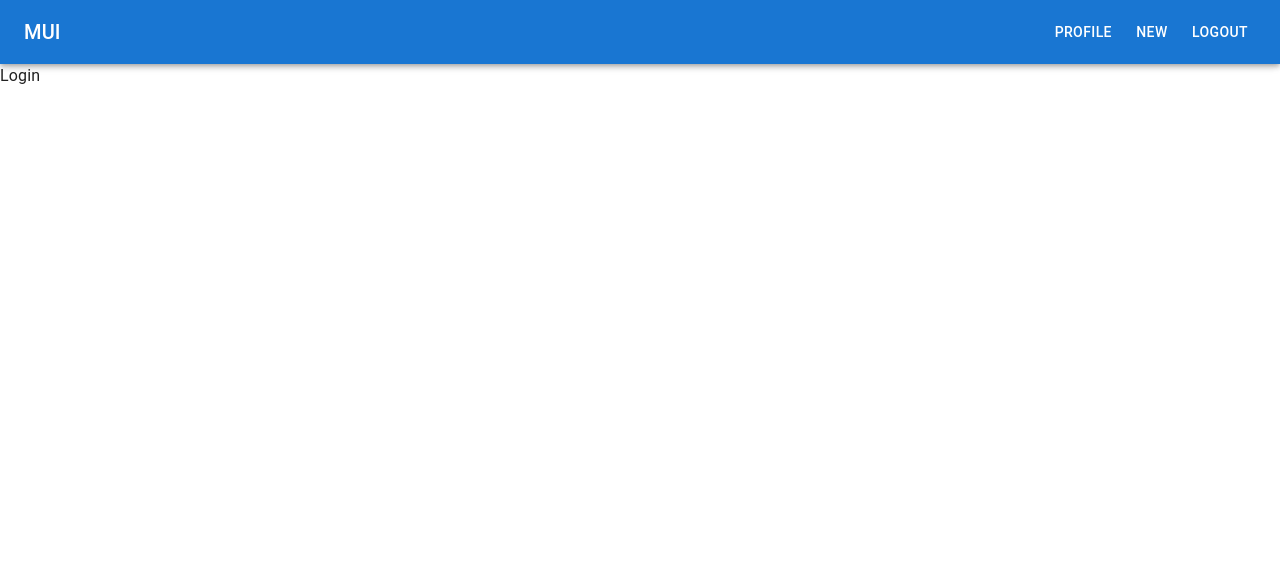
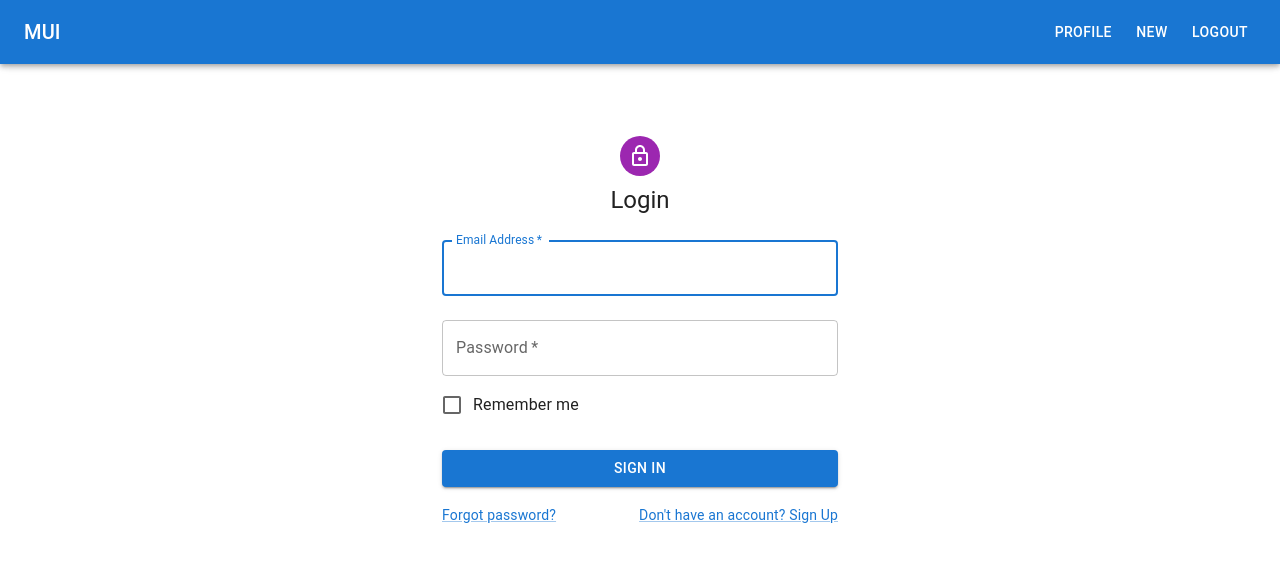
Before and after one commit to erhantezer/fireblog-context, a React (Create React App) app: page /login in a window 1280 px wide. Shown: the top 562 px of the page. Built offline with nearby package versions, Linux system fonts and the light colour scheme; no server answers.

Commit message:
login updated

```diff
--- a/src/pages/Login.jsx
+++ b/src/pages/Login.jsx
@@ -1,9 +1,99 @@
-import React from 'react'
+import * as React from 'react';
+import Avatar from '@mui/material/Avatar';
+import Button from '@mui/material/Button';
+import CssBaseline from '@mui/material/CssBaseline';
+import TextField from '@mui/material/TextField';
+import FormControlLabel from '@mui/material/FormControlLabel';
+import Checkbox from '@mui/material/Checkbox';
+import Link from '@mui/material/Link';
+import Grid from '@mui/material/Grid';
+import Box from '@mui/material/Box';
+import LockOutlinedIcon from '@mui/icons-material/LockOutlined';
+import Typography from '@mui/material/Typography';
+import Container from '@mui/material/Container';
+import { createTheme, ThemeProvider } from '@mui/material/styles';
 
-const Login = () => {
+
+
+const theme = createTheme();
+
+export default function Login() {
+
+  const handleSubmit = (event) => {
+    event.preventDefault();
+    const data = new FormData(event.currentTarget);
+    console.log({
+      email: data.get('email'),
+      password: data.get('password'),
+    });
+  };
+
   return (
-    <div>Login</div>
-  )
+    <ThemeProvider theme={theme}>
+      <Container component="main" maxWidth="xs">
+        <CssBaseline />
+        <Box
+          sx={{
+            marginTop: 8,
+            display: 'flex',
+            flexDirection: 'column',
+            alignItems: 'center',
+          }}
+        >
+          <Avatar sx={{ m: 1, bgcolor: 'secondary.main' }}>
+            <LockOutlinedIcon />
+          </Avatar>
+          <Typography component="h1" variant="h5">
+            Login
+          </Typography>
+          <Box component="form" onSubmit={handleSubmit} noValidate sx={{ mt: 1 }}>
+            <TextField
+              margin="normal"
+              required
+              fullWidth
+              id="email"
+              label="Email Address"
+              name="email"
+              autoComplete="email"
+              autoFocus
+            />
+            <TextField
+              margin="normal"
+              required
+              fullWidth
+              name="password"
+              label="Password"
+              type="password"
+              id="password"
+              autoComplete="current-password"
+            />
+            <FormControlLabel
+              control={<Checkbox value="remember" color="primary" />}
+              label="Remember me"
+            />
+            <Button
+              type="submit"
+              fullWidth
+              variant="contained"
+              sx={{ mt: 3, mb: 2 }}
+            >
+              Sign In
+            </Button>
+            <Grid container>
+              <Grid item xs>
+                <Link href="#" variant="body2">
+                  Forgot password?
+                </Link>
+              </Grid>
+              <Grid item>
+                <Link href="#" variant="body2">
+                  {"Don't have an account? Sign Up"}
+                </Link>
+              </Grid>
+            </Grid>
+          </Box>
+        </Box>
+      </Container>
+    </ThemeProvider>
+  );
 }
-
-export default Login
```
